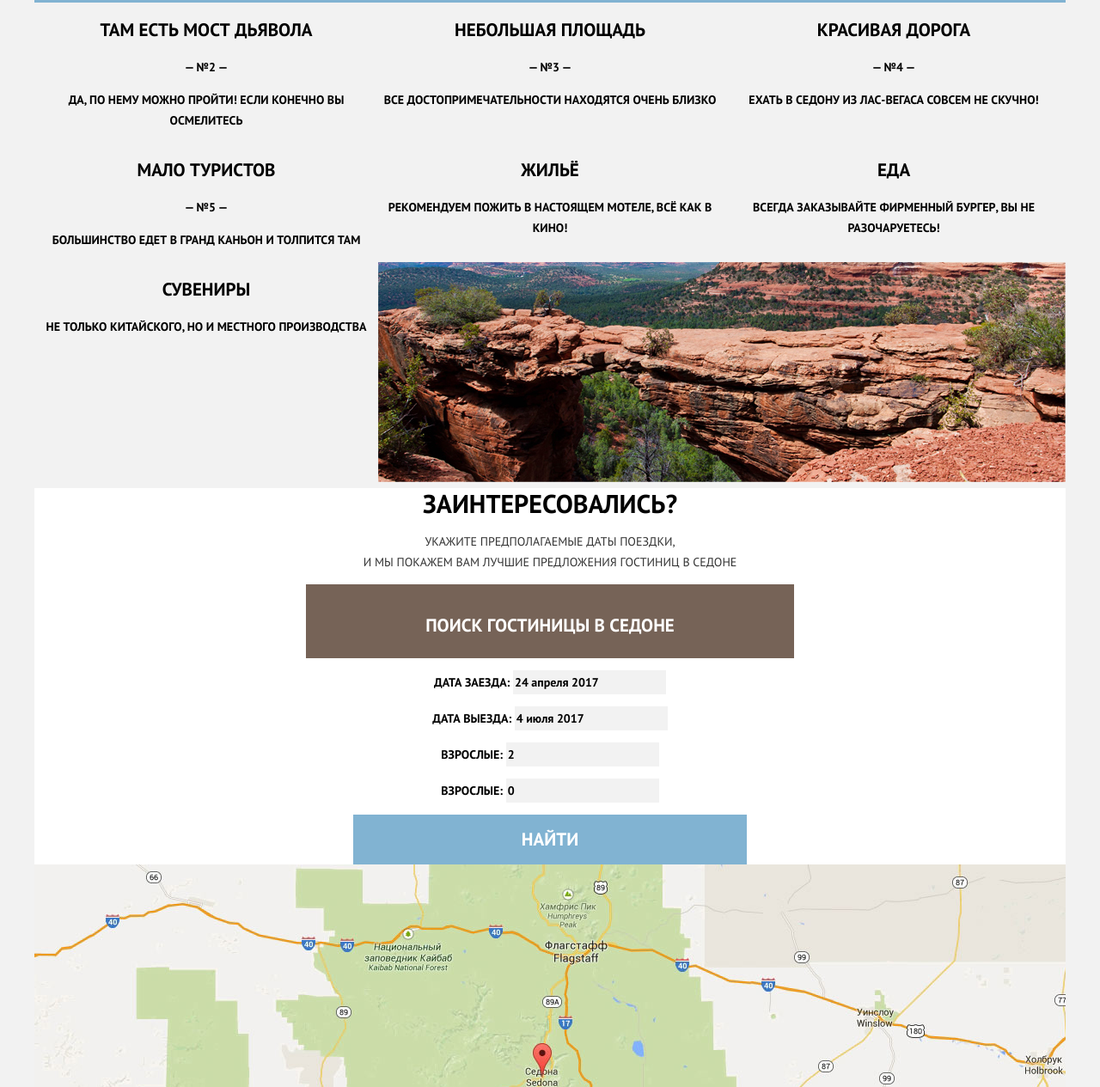
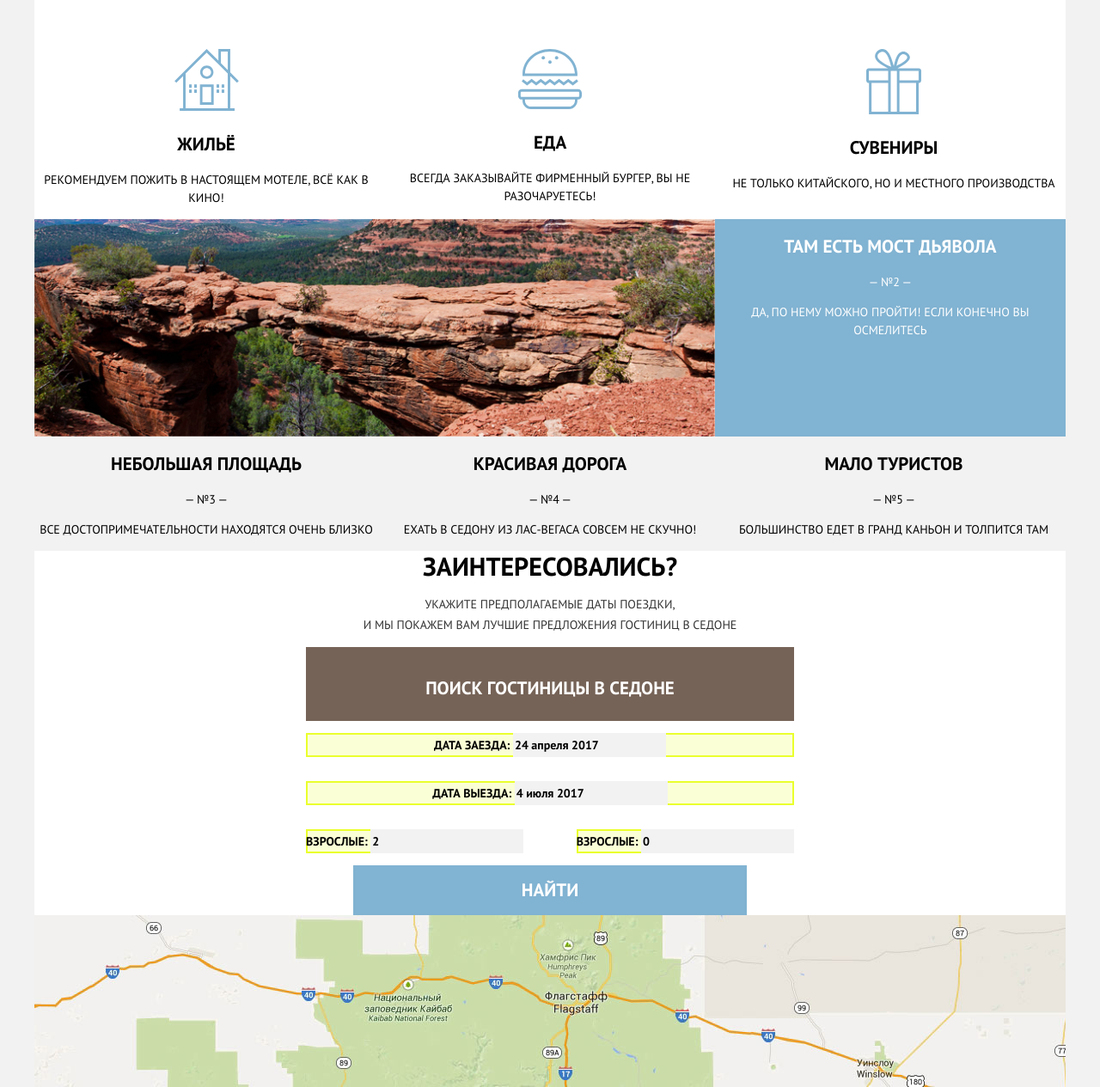
Before and after one commit to Che5ter/563053-sedona-24, a plain HTML site: page index.html in a window 1280 px wide. Shown: the part 1027-2292 px from the top of the page at 86% size. Drawn offline with Linux system fonts and the light colour scheme.

Commit message:
сетки / стили

```diff
--- a/css/style.css
+++ b/css/style.css
@@ -164,14 +164,7 @@ a {
   color: #fff;
 }
 
-.first-reason p,
-.second-reason p,
-.third-reason p,
-.fourth-reason p,
-.fifth-reason p,
-.reason-item-1 p,
-.reason-item-2 p,
-.reason-item-3 p{
+.reasons-item p {
   font-size: 14px;
   line-height: 21px;
   font-weight: normal;
@@ -224,8 +217,18 @@ a {
 }
 
 .appointment-form {
+  display: flex;
+  flex-direction: column;
+  flex-wrap: wrap;
+  width: 568px;
+  margin: 0 auto;
   font-size: 14px;
   line-height: 26px;
+}
+
+.appointment-item {
+  background: rgba(234, 255, 45, 0.2);
+  box-shadow: inset 0 0 0 2px rgb(234, 255, 45);
 }
 
 .appointment-form input[type="text"] {
@@ -235,15 +238,16 @@ a {
 }
 
 .appointment-form button[type="submit"] {
+  width: 458px;
+  height: 58px;
   font: inherit;
+  margin: 0 auto;
   font-size: 21px;
   line-height: 26px;
   color: #fff;
   background-color: #81b3d2;
   border: none;
   text-transform: uppercase;
-  width: 458px;
-  height: 58px;
 }
 
 .appointment-form button[type="submit"]:hover {
@@ -265,49 +269,42 @@ a {
   border: 2px solid #e5e5e5;
 }
 
-.third-reason,
-.fourth-reason,
-.fifth-reason {
-  background-color: #eee;
+.appointment-form .quantity {
+  display: flex;
+  flex-direction: row;
+  justify-content: space-between;
 }
 
-.first-reason-picture {
-  order: 2;
-  flex-grow: 1;
+li.natural-city,
+li.devil-bridge {
+  display: flex;
+  width: 1200px;
+  background-color: #81b3d2;
+  color: #fff;
 }
 
-.reason-item-1 {
+li.devil-bridge {
   order: 3;
 }
 
-.reason-item-2 {
+li.reason-6,
+li.reason-7,
+li.reason-8 {
+  order: 2;
+  background-color: #fff;
+  padding-top: 61px;
+}
+
+li.reason-3,
+li.reason-4,
+li.reason-5 {
   order: 4;
 }
 
-.reason-item-3 {
-  order: 5;
-}
 
-.second-reason-picture {
-  order: 6;
-  flex-grow: 1;
-}
-
-.second-reason {
-  order: 7;
-  background-color: #81b3d2;
-}
-
-.third-reason {
-  order: 8;
-}
-
-.fourth-reason {
-  order: 9;
-}
-
-.fifth-reason {
-  order: 10;
+.reason-1-picture,
+.reason-2-picture {
+  display: flex;
 }
 
 .main-nav-list {
@@ -472,9 +469,3 @@ legend {
 .searching-results-title:active {
   color: rgba(0, 0, 0, 0.3);
 }
-
-li.natural-city {
-  display: flex;
-  width: 1200px;
-  background-color: #81b3d2;
-}
--- a/index.html
+++ b/index.html
@@ -51,20 +51,25 @@
       <h2 class="visually-hidden">Преимущества</h2>
       <ul class="reasons-list">
         <li class="reasons-item natural-city">
-          <div>
+          <div class="reason-1">
             <h3 class="reasons-title">Настоящий городок</h3>
             <p>— №1 —</p>
             <p>Седона - не аттракцион для туристов, там течёт своя жизнь</p>
           </div>
-          <div>
+          <div class="reason-1-picture">
             <img src="img\first-reason-picture.jpg" width="800" height="256">
           </div>
         </li>
 
         <li class="reasons-item devil-bridge">
+          <div class="reason-2-picture">
+            <img src="img\second-reason-picture.jpg" width="800" height="256">
+          </div>
+          <div class="reason-2">
             <h3 class="reasons-title">Там есть мост дьявола</h3>
             <p>— №2 —</p>
             <p>Да, по нему можно пройти! Если конечно вы осмелитесь</p>
+          </div>
           </li>
 
           <li class="reasons-item reason-3">
@@ -85,19 +90,18 @@
             <p>Большинство едет в Гранд Каньон и толпится там</p>
           </li>
 
-        <li class="second-reason-picture">
-          <img src="img\second-reason-picture.jpg" width="800" height="256">
-        </li>
-
           <li class="reasons-item reason-6">
+            <img src="img/reason-icon1.svg" width="75" height="72">
             <h3 class="reasons-title">Жильё</h3>
             <p>Рекомендуем пожить в настоящем мотеле, всё как в кино!</p>
           </li>
           <li class="reasons-item reason-7">
+            <img src="img/reason-icon3.svg" width="74" height="70">
             <h3 class="reasons-title">Еда</h3>
             <p>Всегда заказывайте фирменный бургер, вы не разочаруетесь!</p>
           </li>
           <li class="reasons-item reason-8">
+            <img src="img/reason-icon2.svg" width="64" height="76">
             <h3 class="reasons-title">Сувениры</h3>
             <p>Не только китайского, но и местного производства</p>
           </li>
```
Lines whose indentation alone changed are shown as unchanged.
